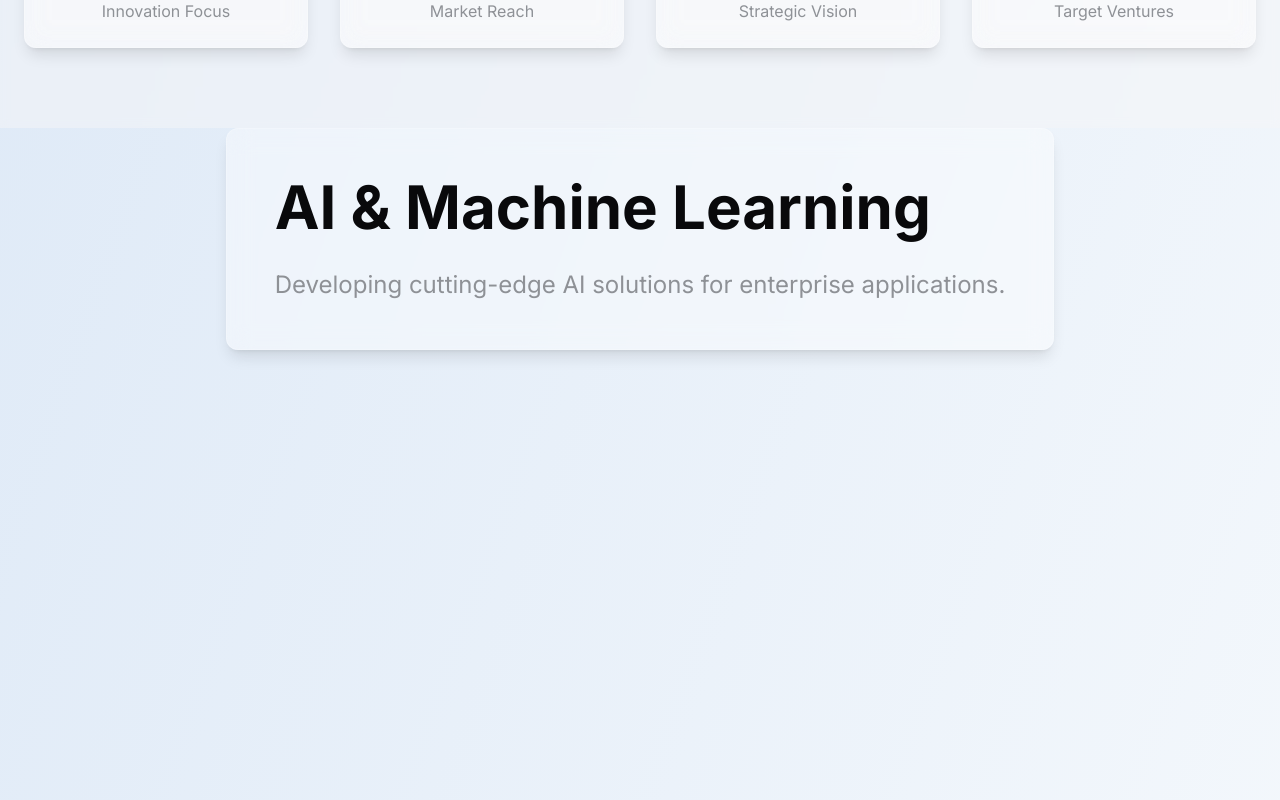
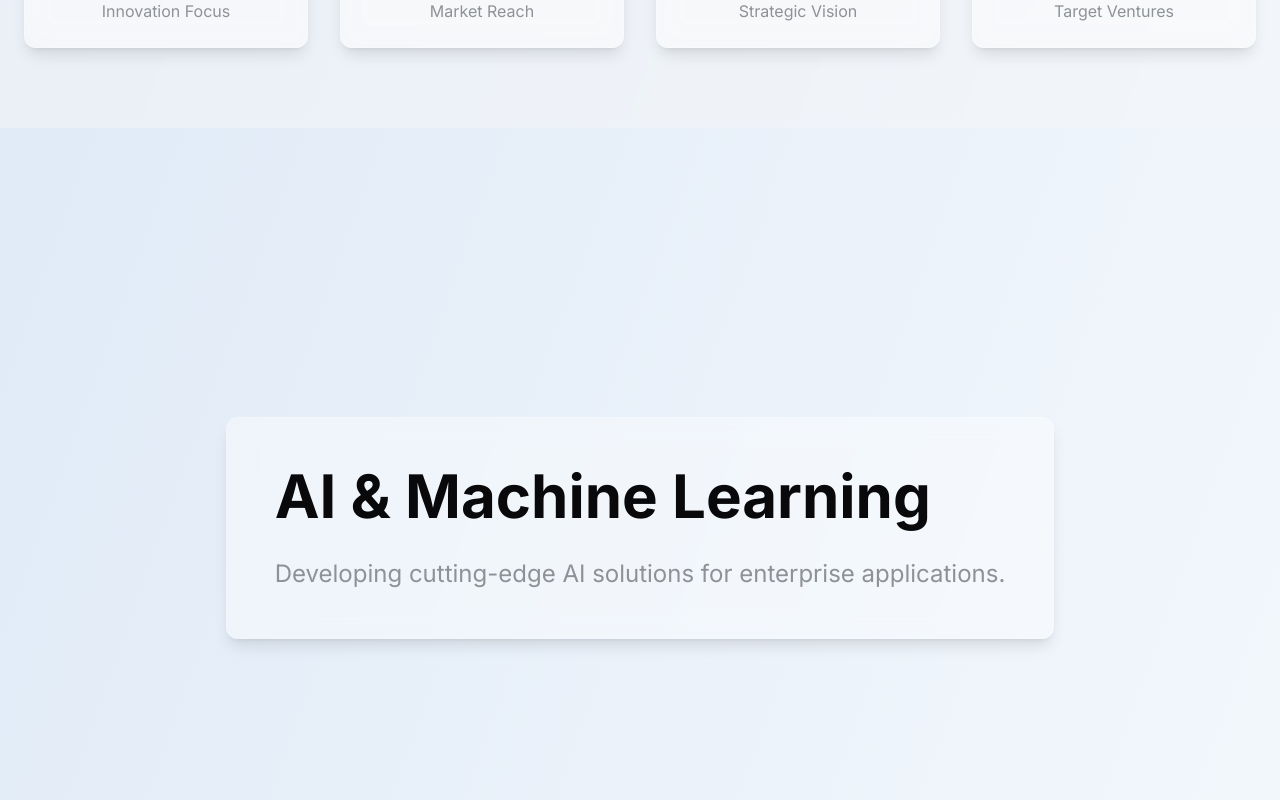
Before and after one commit to Shakz101/conglomerate-connect, a React (Vite) app: page / in a window 1280 px wide. Shown: the part 720-1520 px from the top of the page. Built offline with nearby package versions, Linux system fonts and the light colour scheme.

Commit message:
Revert previous changes
The previous changes introduced a glitch, reverting to the last stable state.

```diff
--- a/src/index.css
+++ b/src/index.css
@@ -75,43 +75,6 @@
     @apply bg-white/50;
     transform: translateY(-4px);
     box-shadow: 0 10px 30px -10px rgba(0, 0, 0, 0.1);
-  }
-
-  .scroll-container {
-    @apply flex flex-col w-full relative;
-    scroll-behavior: smooth;
-    scroll-snap-type: y mandatory;
-    overflow-y: auto;
-    height: 100vh;
-  }
-
-  .scroll-item {
-    @apply w-full h-screen flex items-center justify-center relative;
-    scroll-snap-align: start;
-    scroll-snap-stop: always;
-  }
-
-  .scroll-content {
-    @apply max-w-5xl mx-auto px-6 relative z-10;
-    opacity: 0;
-    transform: translateY(20px);
-    transition: opacity 0.6s ease-out, transform 0.6s ease-out;
-  }
-
-  .scroll-content.visible {
-    opacity: 1;
-    transform: translateY(0);
-  }
-
-  .section-bg {
-    @apply absolute inset-0;
-    background: linear-gradient(to right, rgba(223,234,247,0.8), rgba(244,248,252,0.8));
-    transform: scale(1.1);
-    transition: transform 0.6s ease-out;
-  }
-
-  .section-bg.visible {
-    transform: scale(1);
   }
 
   .animate-bg {
--- a/src/pages/Index.tsx
+++ b/src/pages/Index.tsx
@@ -13,12 +13,11 @@ const Index = () => {
     const observer = new IntersectionObserver(
       (entries) => {
         entries.forEach((entry) => {
+          const sectionIndex = parseInt(entry.target.getAttribute('data-index') || '0');
           if (entry.isIntersecting) {
             setActiveSection(entry.target.id);
-            const sectionIndex = parseInt(entry.target.getAttribute('data-index') || '0');
             setVisibleSections(prev => new Set([...prev, sectionIndex]));
           } else {
-            const sectionIndex = parseInt(entry.target.getAttribute('data-index') || '0');
             setVisibleSections(prev => {
               const newSet = new Set(prev);
               newSet.delete(sectionIndex);
@@ -27,7 +26,10 @@ const Index = () => {
           }
         });
       },
-      { threshold: 0.5 }
+      {
+        threshold: 0.5,
+        rootMargin: "0px"
+      }
     );
 
     document.querySelectorAll("section[id]").forEach((section) => {
@@ -104,10 +106,11 @@ const Index = () => {
       </section>
 
       {/* Strategic Opportunities Section */}
-      <section className="relative h-screen" id="opportunities">
+      <section className="relative min-h-screen overflow-hidden" id="opportunities">
         <div
           ref={scrollContainerRef}
-          className="scroll-container"
+          className="h-screen overflow-y-auto overflow-x-hidden"
+          style={{ scrollSnapType: 'y mandatory' }}
         >
           {[
             {
@@ -137,12 +140,15 @@ const Index = () => {
           ].map((sector, index) => (
             <div
               key={sector.sector}
-              className="scroll-item"
+              className="h-screen w-full flex items-center justify-center relative"
+              style={{ scrollSnapAlign: 'start' }}
               data-index={index}
             >
-              <div className={`animate-bg animate-bg-${index + 1}`} />
-              <div className={`scroll-content ${visibleSections.has(index) ? 'visible' : ''}`}>
-                <div className="glass hover-glow p-12 rounded-xl backdrop-blur-xl">
+              <div className={`animate-bg animate-bg-${index + 1} absolute inset-0`} />
+              <div className={`max-w-4xl mx-auto px-6 transition-all duration-700 transform ${
+                visibleSections.has(index) ? 'translate-y-0 opacity-100' : 'translate-y-12 opacity-0'
+              }`}>
+                <div className="glass p-12 rounded-xl backdrop-blur-xl">
                   <h2 className="text-4xl md:text-5xl lg:text-6xl font-bold text-gradient mb-8 hover-scale">
                     {sector.sector}
                   </h2>
```
